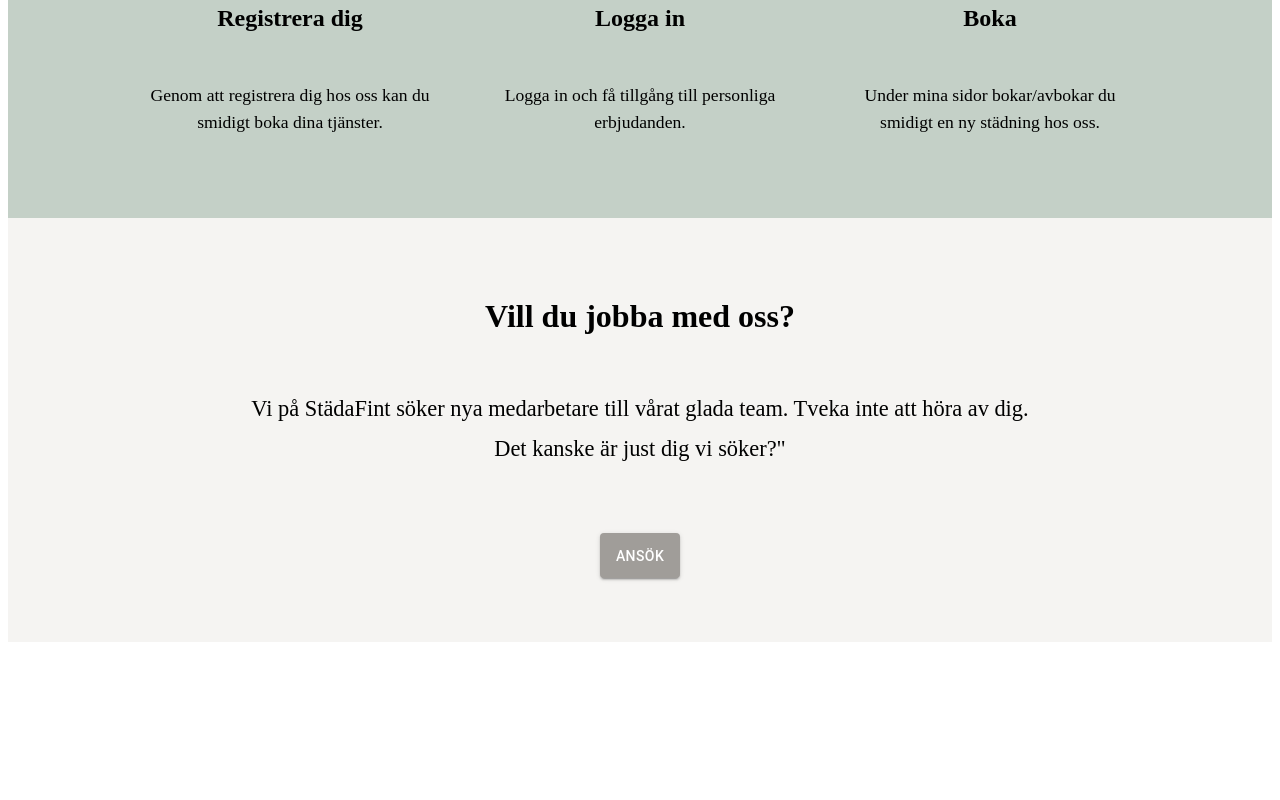
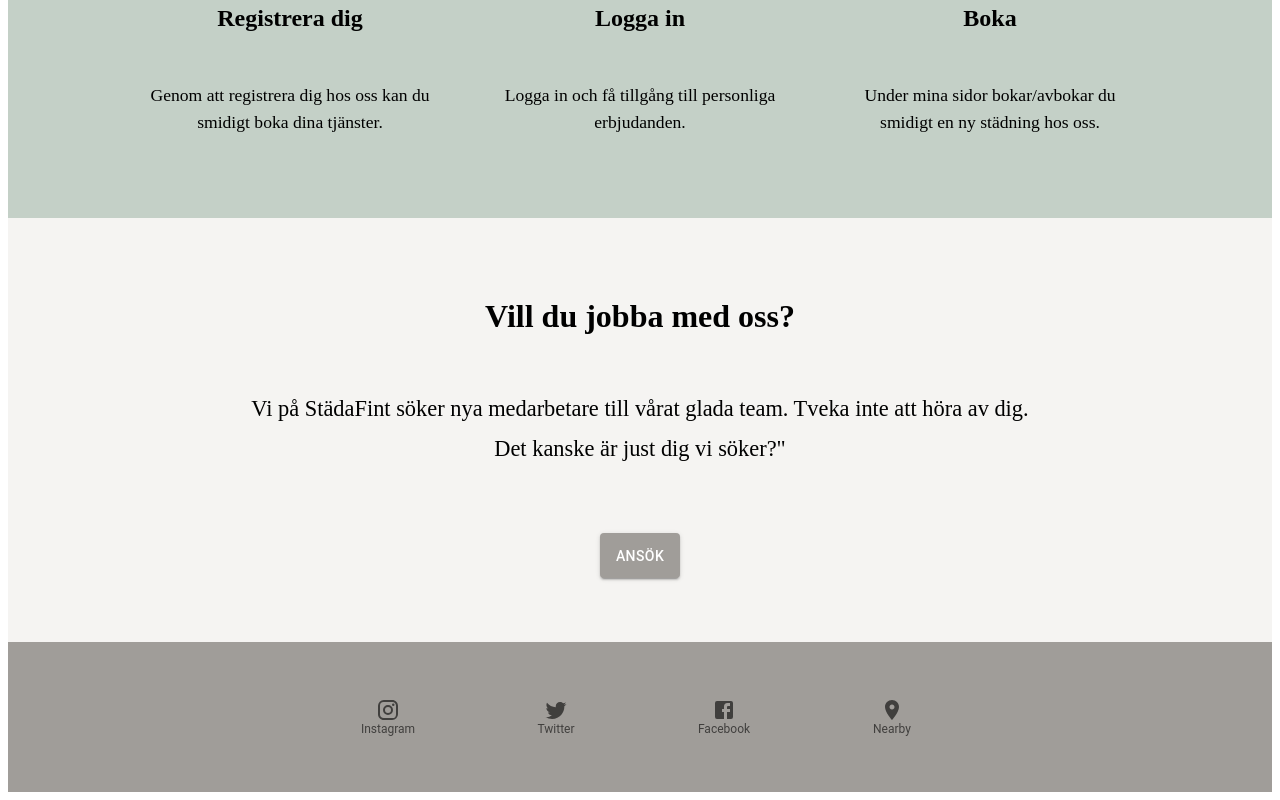
Before and after one commit to carolinmimmie/CleanTidy-app, a React (Create React App) app: page / in a window 1280 px wide. Shown: the part 1860-2660 px from the top of the page. Before the commit the page ends 2510 px from the top, so only its background shows below. Built offline with nearby package versions, Linux system fonts and the light colour scheme.

Commit message:
lagt till Footer komponenten i App.tsx

```diff
--- a/src/App.tsx
+++ b/src/App.tsx
@@ -23,6 +23,7 @@ function App() {
         <Route path="landingpage" element={<Landingpage />}></Route>
         <Route path="mypages" element={<MyPages />}></Route>
       </Routes>
+      <Footer></Footer>
     </BrowserRouter>
   );
 }
--- a/src/components/Footer.tsx
+++ b/src/components/Footer.tsx
@@ -7,7 +7,7 @@ import FacebookIcon from "@mui/icons-material/Facebook";
 import LocationOnIcon from "@mui/icons-material/LocationOn";
 
 const Footer = () => {
-  const [value, setValue] = React.useState(0);
+  const [value, setValue] = React.useState();
 
   return (
     <div className="footer">
```
